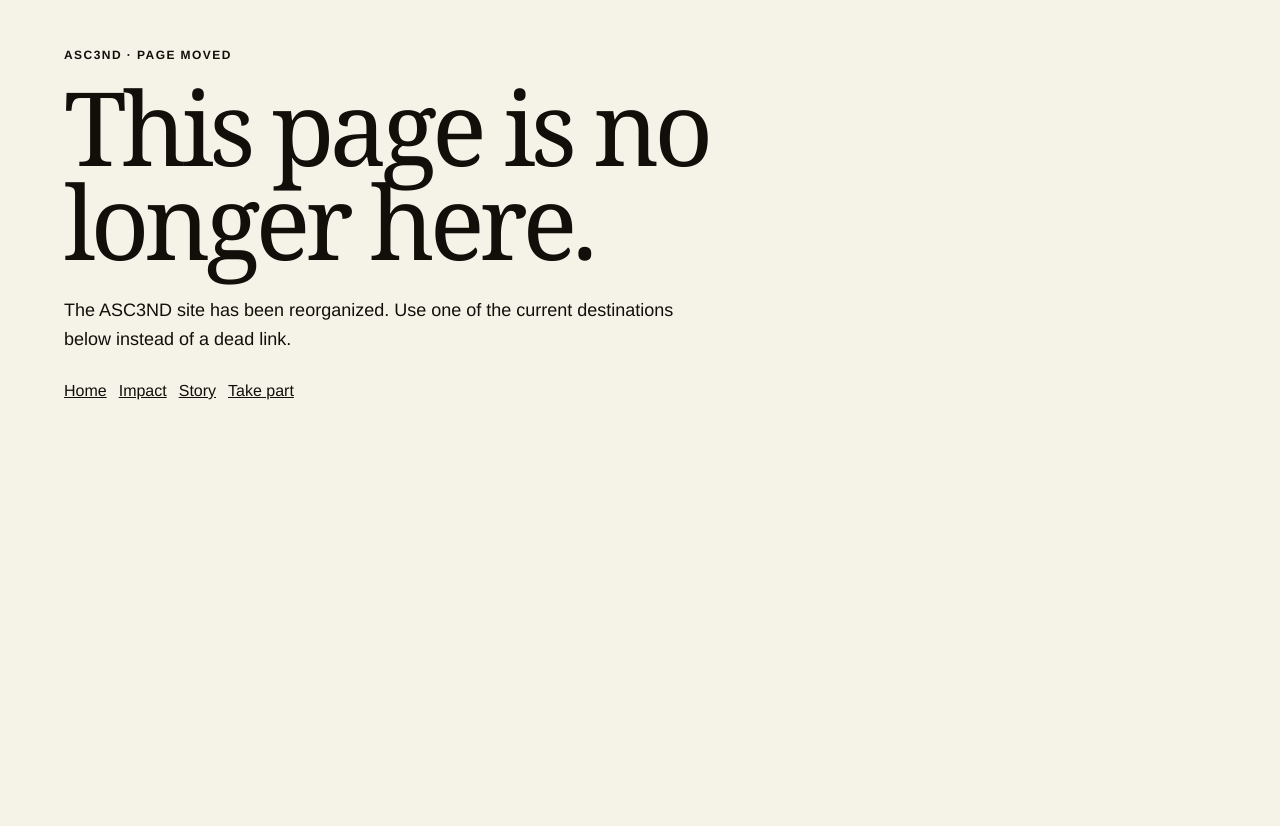
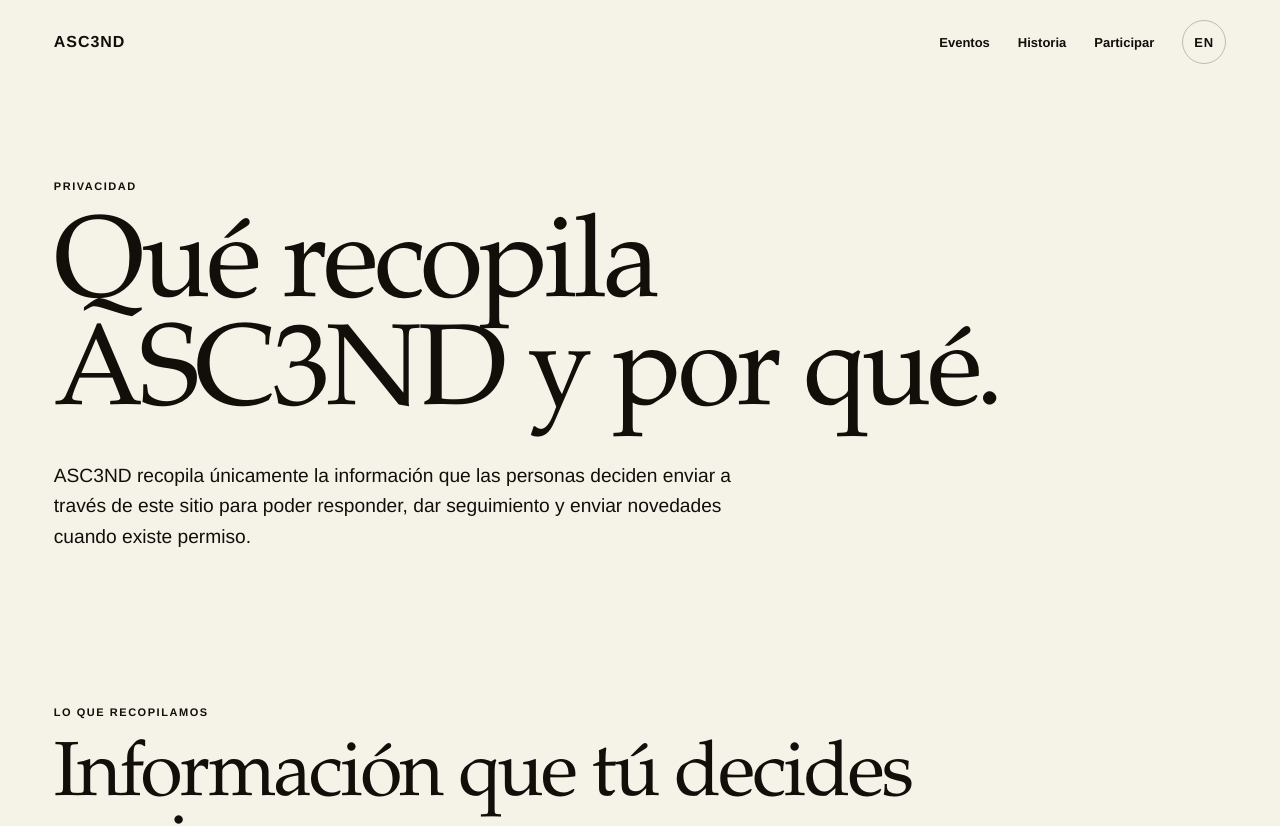
Before and after one commit to executiveusa/asc3nd-brand-site, a Next.js app: page /es/privacidad in a window 1280 px wide. Before the commit this address had no page. Shown: the top 826 px of the page. Before the commit the page ends 800 px from the top, so only its background shows below. Built offline with nearby package versions, Linux system fonts and the light colour scheme.

Commit message:
feat: add Spanish privacy page

```diff
--- /dev/null
+++ b/app/es/privacidad/page.tsx
@@ -0,0 +1,22 @@
+import { InteriorPage } from "@/components/InteriorPage";
+
+export const metadata = {
+  title: "Privacidad | ASC3ND",
+  description: "Cómo maneja ASC3ND la información enviada a través de su sitio web.",
+  alternates: { canonical: "https://asc3nd.org/es/privacidad", languages: { "en-US": "https://asc3nd.org/privacy", "es": "https://asc3nd.org/es/privacidad" } },
+};
+
+export default function PrivacidadPage() {
+  return <InteriorPage
+    eyebrow="Privacidad"
+    title="Qué recopila ASC3ND y por qué."
+    intro="ASC3ND recopila únicamente la información que las personas deciden enviar a través de este sitio para poder responder, dar seguimiento y enviar novedades cuando existe permiso."
+    locale="es" enHref="/privacy" esHref="/es/privacidad"
+  >
+    <section className="interior-statement shell"><p className="eyebrow">LO QUE RECOPILAMOS</p><h2>Información que tú decides enviarnos.</h2><p>Dependiendo del formulario, puede incluir nombre, correo electrónico, teléfono opcional, organización, metas de participación, disponibilidad, solicitudes de apoyo familiar, respuestas abiertas, idioma preferido y decisiones de consentimiento.</p></section>
+    <section className="interior-statement shell"><p className="eyebrow">POR QUÉ LA USAMOS</p><h2>Para responder y canalizar tu solicitud.</h2><p>Las solicitudes de participación se usan para dirigir el seguimiento a la cola adecuada del equipo de ASC3ND. Las novedades por correo electrónico se envían únicamente cuando aceptas recibirlas por separado.</p></section>
+    <section className="interior-statement shell"><p className="eyebrow">GUARDADO EN ESTE DISPOSITIVO</p><h2>Los borradores pueden permanecer en tu navegador.</h2><p>Algunos formularios guardan un borrador sin enviar en el almacenamiento local de tu navegador para que puedas recuperar tus respuestas en el mismo dispositivo. ASC3ND no recibe ese borrador hasta que lo envías.</p></section>
+    <section className="interior-statement shell"><p className="eyebrow">RETENCIÓN</p><h2>Aún no se publica un periodo fijo de retención.</h2><p>ASC3ND no ha publicado un calendario fijo de retención de datos del sitio. Esta página se actualizará cuando la organización adopte un periodo formal.</p></section>
+    <section className="interior-statement shell"><p className="eyebrow">PREGUNTAS</p><h2>Contacta directamente a ASC3ND.</h2><p>Para preguntas sobre información enviada a través del sitio, escribe a <a className="text-link" href="mailto:main@asc3nd.org">main@asc3nd.org</a>.</p></section>
+  </InteriorPage>;
+}
```
